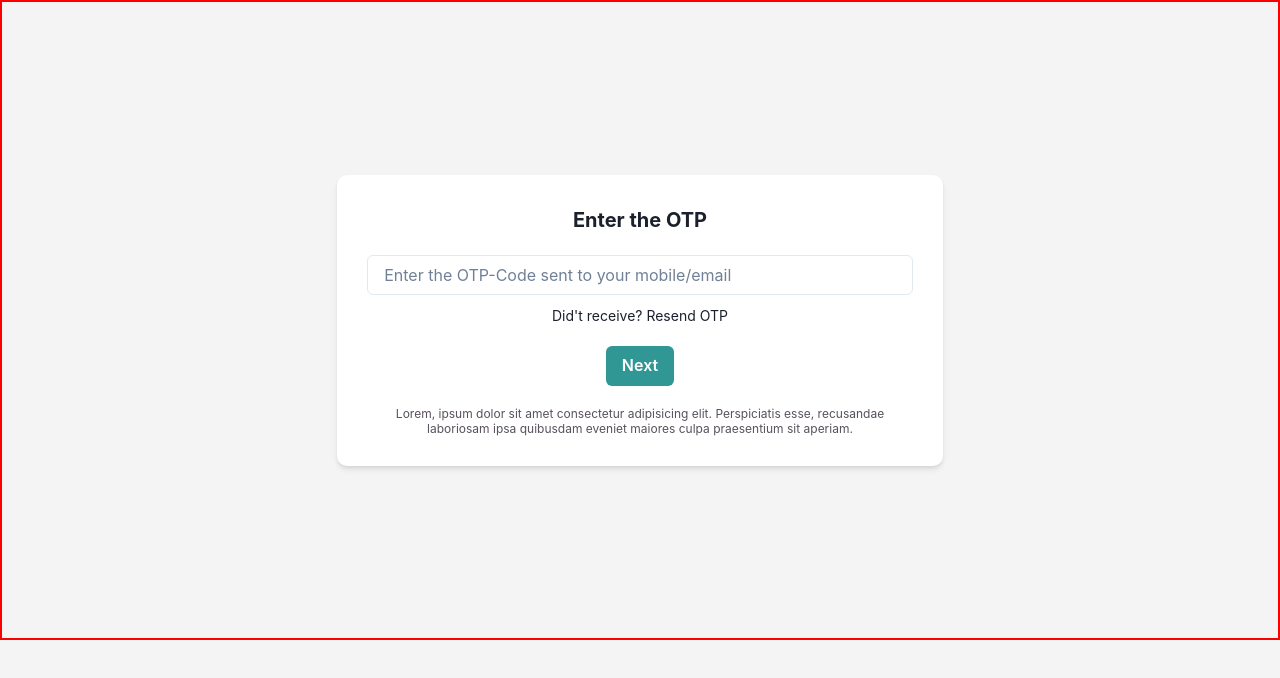
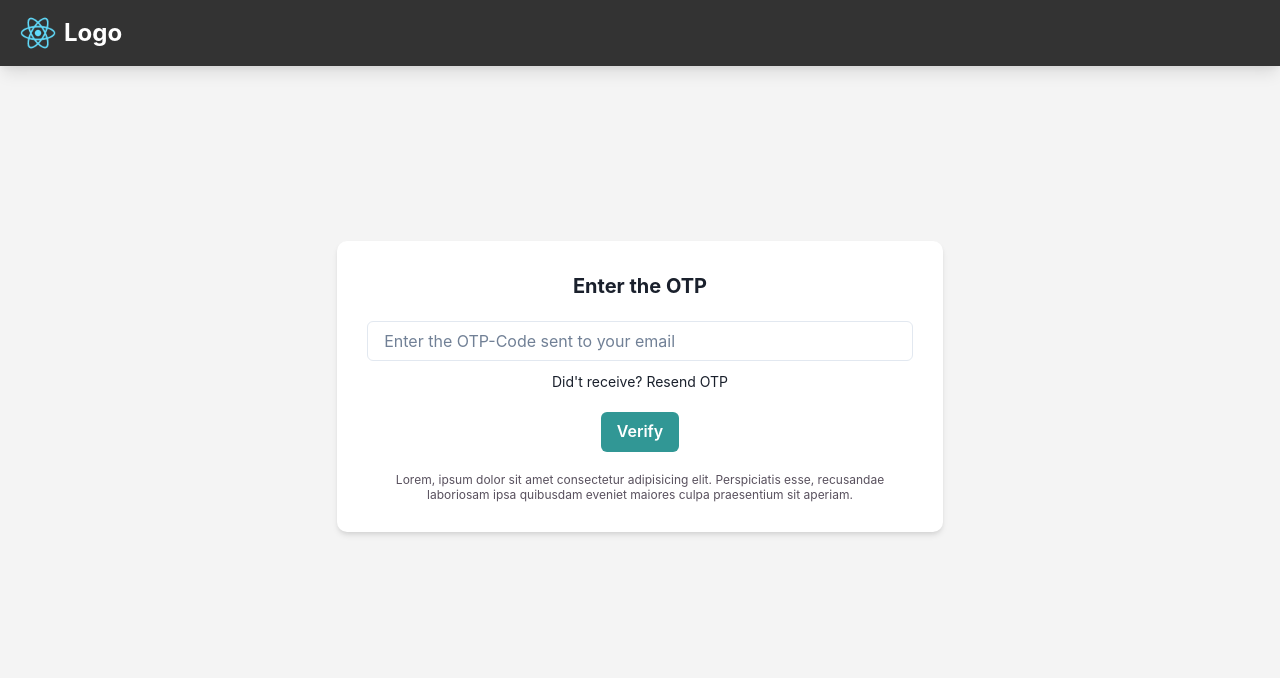
Before and after one commit to NeelisHere/voice-chat-app-frontend, a React (Create React App) app: page /get-otp in a window 1280 px wide. Shown: the top 678 px of the page. Built offline with nearby package versions, Linux system fonts and the light colour scheme.

Commit message:
OTP verification

```diff
--- a/src/api-calls/index.js
+++ b/src/api-calls/index.js
@@ -12,4 +12,8 @@ export const sendOTP = async (data) => {
     return await api.post('/api/send-otp', data)
 }
 
+export const verifyOTP = async (data) => {
+    return await api.post('/api/verify-otp', data)
+}
+
 export default api
--- a/src/pages/GetOTP.jsx
+++ b/src/pages/GetOTP.jsx
@@ -1,15 +1,48 @@
 import { useNavigate, Link } from "react-router-dom"
 import Card from "../components/Card"
 import { Box, Button, Input, InputGroup, Text } from "@chakra-ui/react"
-import { useState } from "react"
+import Navigation from "../components/Navigation"
+import { verifyOTP } from "../api-calls/index.js"
+import { useRef, useState } from "react"
+import { useDispatch, useSelector } from "react-redux"
+import { setAuth } from "../slices/AuthSlice"
+import toast from "react-hot-toast"
 
 const GetOTP = ({ nextURL }) => {
+    const { email, expires, hash } = useSelector((state) => state.auth.OTP)
+    const { user } = useSelector((state) => state.auth)
+    const dispatch = useDispatch()
+    const ref = useRef()
+    const navigate = useNavigate()
     const [hover, setHover] = useState(false)
-    const navigate = useNavigate()
+    const [loading, setLoading] = useState(false)
+
+    const handleVerify = async () => {
+        setLoading(true)
+        try {
+            const { data } = await verifyOTP({ email, OTP: ref.current.value, hash, expires })
+            // console.log(1, data)
+            dispatch(setAuth(data))
+
+        } catch (error) {
+            console.log(error)
+            toast.error(error.message)
+        } finally {
+            setLoading(false)
+            console.log(user)
+            // if (user.activated) {
+            //     navigate('/rooms')
+            // } else {
+            //     navigate(nextURL)
+            // }
+        }
+    }
+
     return (
         <>
+            <Navigation />
             <Box
-                border={'2px solid red'}
+                // border={'2px solid red'}
                 height={'80vh'}
                 display={'flex'}
                 alignItems={'center'}
@@ -17,7 +50,7 @@ const GetOTP = ({ nextURL }) => {
                 <Card headingText={'Enter the OTP'}>
                     <Box>
                         <InputGroup mt={'20px'}>
-                            <Input placeholder='Enter the OTP-Code sent to your mobile/email' />
+                            <Input ref={ref} placeholder='Enter the OTP-Code sent to your email' />
                         </InputGroup>
                     </Box>
                     <Text fontSize={'sm'} mt={'10px'}>
@@ -34,9 +67,10 @@ const GetOTP = ({ nextURL }) => {
                     <Button
                         m={'20px'}
                         colorScheme={'teal'}
-                        onClick={() => navigate(nextURL)}
+                        onClick={handleVerify}
+                        isLoading={loading}
                     >
-                        Next
+                        Verify
                     </Button>
                     <Text fontSize={'xs'} lineHeight={'shorter'} color={'#59515e'}> Lorem, ipsum dolor sit amet consectetur adipisicing elit. Perspiciatis esse, recusandae laboriosam ipsa quibusdam eveniet maiores culpa praesentium sit aperiam.</Text>
                 </Card>
--- a/src/pages/GetPhoneEmail.jsx
+++ b/src/pages/GetPhoneEmail.jsx
@@ -5,8 +5,8 @@ import { Box, Button, Text, Input, InputGroup, } from '@chakra-ui/react'
 import Navigation from "../components/Navigation"
 import { sendOTP } from "../api-calls/index.js"
 import { useRef, useState } from "react"
-import { useDispatch, useSelector } from "react-redux"
-import { setAuth, setOTP } from "../slices/AuthSlice"
+import { useDispatch } from "react-redux"
+import { setOTP } from "../slices/AuthSlice"
 
 
 const GetPhoneEmail = ({ nextURL }) => {
--- a/src/slices/AuthSlice.js
+++ b/src/slices/AuthSlice.js
@@ -18,7 +18,9 @@ export const authSlice = createSlice({
     initialState,
     reducers: {
         setAuth: (state, action) => {
-
+            const { user } = action.payload
+            state.user = user
+            state.isLoggedIn = true
         },
         setOTP: (state, action) => {
             // console.log(2, action.payload)
```
